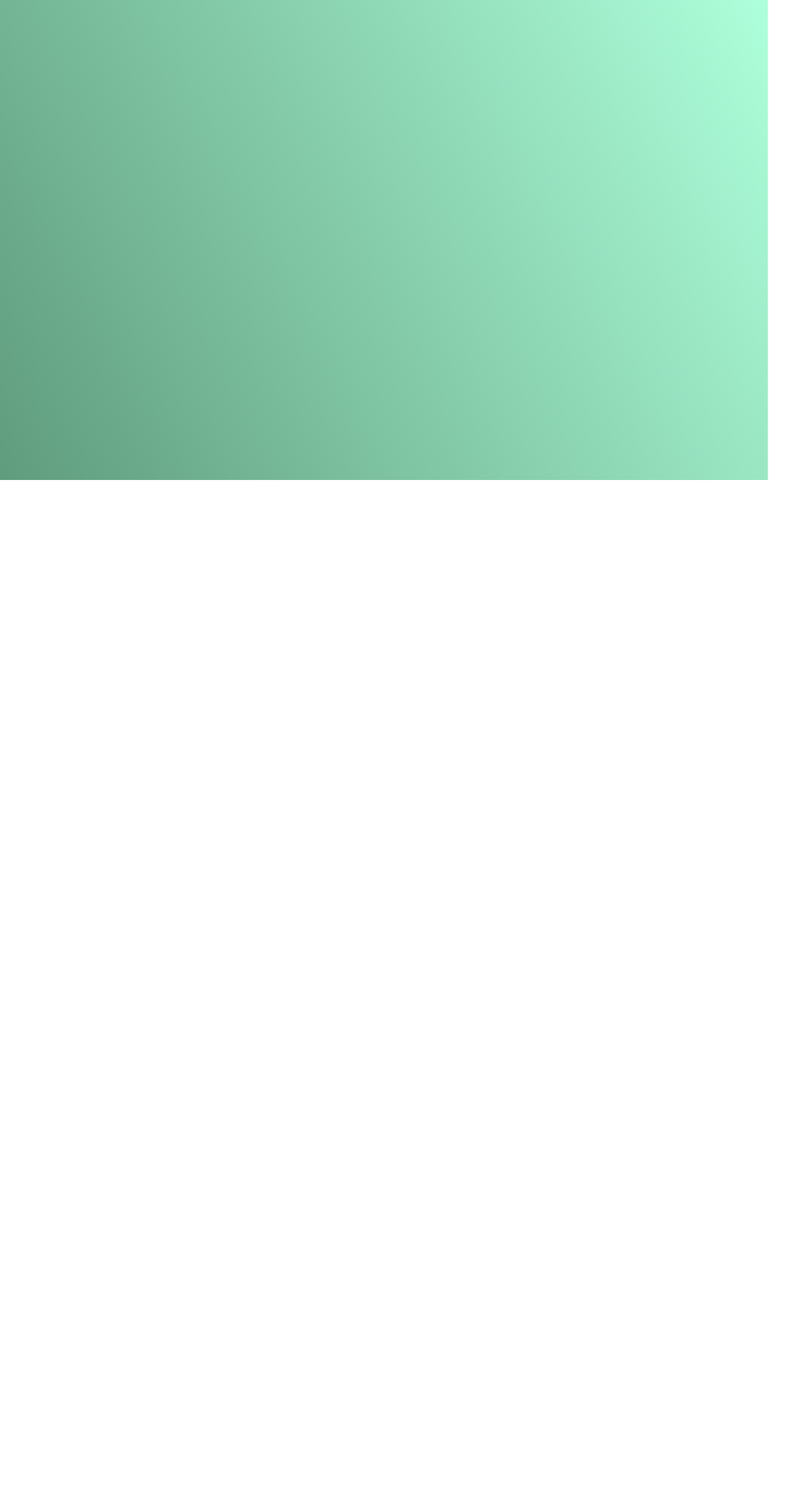
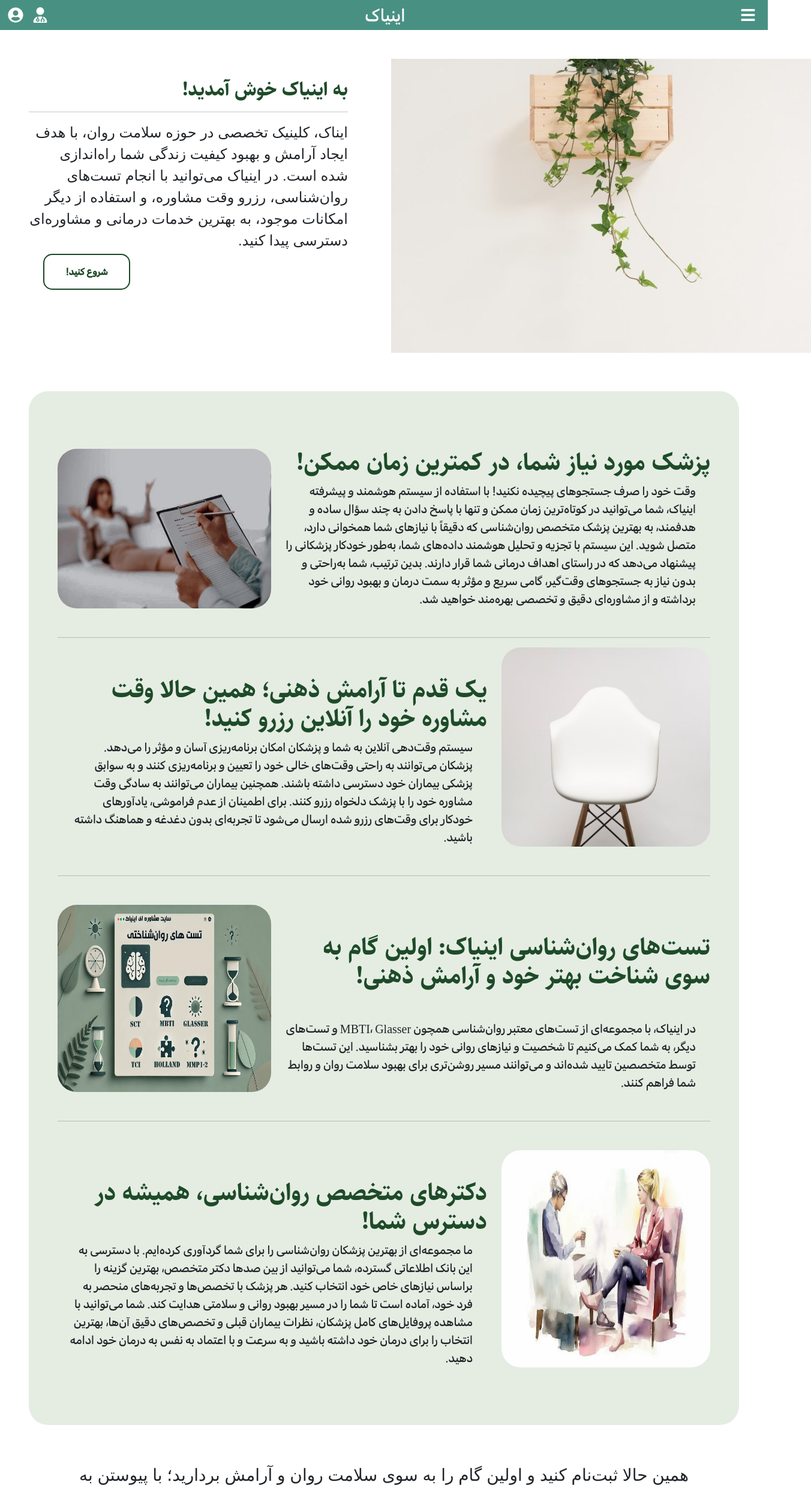
Before and after one commit to ENIAC-ORG/Front-end, a React (Vite) app: page /blog in a window 1280 px wide. Before the commit this address had no page. Shown: the top 2500 px of the page at 60% size, 1352 px wide, since content can reach past the window. Before the commit the page ends 800 px from the top, so only its background shows below. Built offline with nearby package versions, Linux system fonts and the light colour scheme; a web font is replaced by a local one.

Commit message:
fix(blog): fix fonts

```diff
--- a/src/App.jsx
+++ b/src/App.jsx
@@ -44,7 +44,7 @@
           <Router.Route path="/Signup" element={<LoginContainer />}>
             {" "}
           </Router.Route>
-          <Router.Route path="/Landing" element={<Landing />}>
+          <Router.Route path="/blog" element={<Landing />}>
             {" "}
           </Router.Route>
           <Router.Route path="/AboutUs" element={<AboutUS />}>
--- a/src/components/LandingPage/LandingPage.jsx
+++ b/src/components/LandingPage/LandingPage.jsx
@@ -16,8 +16,8 @@
       <NavBar_SideBar />
       <div className="row d-flex justify-content-center align-self-center">
         <div className="col-6 starter_text" dir="rtl">
-          <p className="p-5 ">
-            <h2 className="color-h1">به اینیاک خوش آمدید!</h2>
+          <p className="p-5 fotn-custom ">
+            <h2 className="color-h1 font-title">به اینیاک خوش آمدید!</h2>
             <hr />
             ایناک، کلینیک تخصصی در حوزه سلامت روان، با هدف ایجاد آرامش و بهبود
             کیفیت زندگی شما راه‌اندازی شده است. در اینیاک می‌توانید با انجام
@@ -58,7 +58,7 @@
               />
             </div>
             <div className="card-body bg-D8EFD3" dir="rtl">
-              <h4 className="font-Ios fs-1 color-h1">
+              <h4 className="font-Ios fs-1 color-h1 font-title">
                 پزشک مورد نیاز شما، در کمترین زمان ممکن!
               </h4>
               <p className="card-text pe-4">
@@ -80,7 +80,7 @@
         <div className="card-group vgr-cards mb-5">
           <div className="card border-0 ">
             <div className="card-body bg-D8EFD3 pe-4" dir="rtl">
-              <h4 className="color-h1 mt-5 font-Ios fs-1 ">
+              <h4 className="color-h1 mt-5 font-Ios fs-1 font-title">
                 یک قدم تا آرامش ذهنی؛ همین حالا وقت مشاوره خود را آنلاین رزرو
                 کنید!
               </h4>
@@ -114,7 +114,7 @@
               />
             </div>
             <div className="card-body bg-D8EFD3" dir="rtl">
-              <h4 className="mt-5 font-Ios fs-1 color-h1">
+              <h4 className="mt-5 font-Ios fs-1 color-h1 font-title">
                 تست‌های روان‌شناسی اینیاک: اولین گام به سوی شناخت بهتر خود و
                 آرامش ذهنی!
               </h4>
@@ -133,7 +133,7 @@
         <div className="card-group vgr-cards mb-5 mt-5">
           <div className="card border-0 ">
             <div className="card-body bg-D8EFD3 pe-4" dir="rtl">
-              <h4 className="color-h1 mt-5 font-Ios fs-1 ">
+              <h4 className="color-h1 mt-5 font-Ios fs-1 font-title">
                 دکترهای متخصص روان‌شناسی، همیشه در دسترس شما!
               </h4>
               <p className="card-text pe-4">
```
